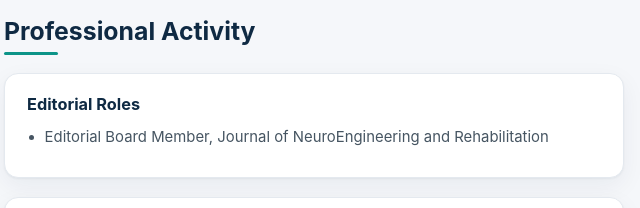
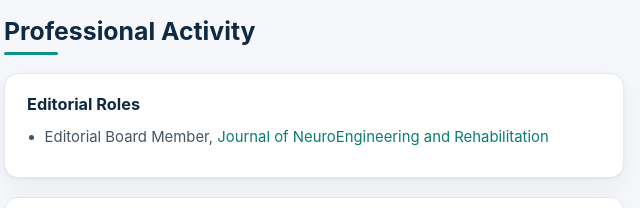
Before and after one commit to alirezanasirzadeh/alirezanasirzadeh.github.com, a plain HTML site: page index.html in a window 1280 px wide. Shown: the part 5100-5308 px from the top of the page, 148-788 px from the left. Drawn offline with Linux system fonts and the light colour scheme.

Commit message:
Update editorial board member link in index.html

```diff
--- a/index.html
+++ b/index.html
@@ -713,7 +713,7 @@
         <div class="panel" style="margin-bottom:1.2rem;">
           <h3>Editorial Roles</h3>
           <ul>
-            <li>Editorial Board Member, Journal of NeuroEngineering and Rehabilitation</li>
+            <li>Editorial Board Member, <a href="https://link.springer.com/journal/12984/editorial-board#:~:text=Alireza%20Nasirzadeh" target="_blank" rel="noopener">Journal of NeuroEngineering and Rehabilitation</a></li>
           </ul>
         </div>
         <div class="panel">
```
